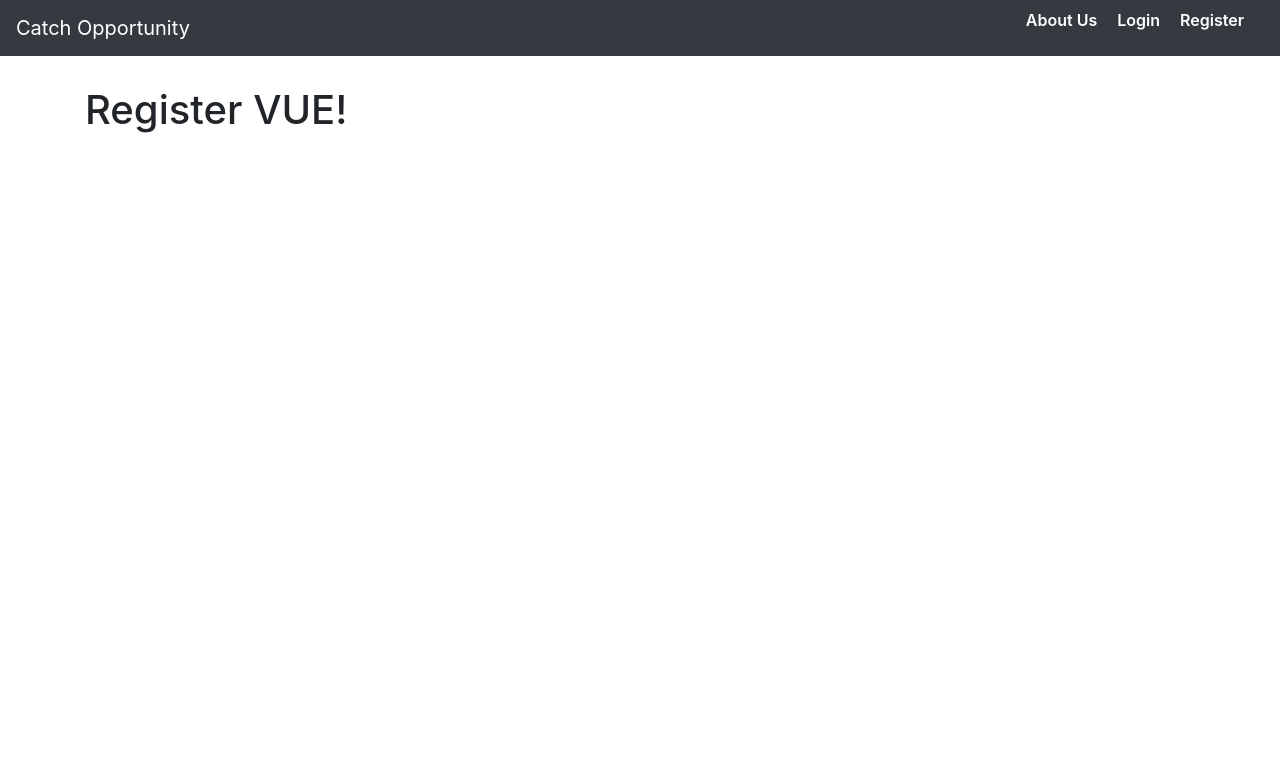
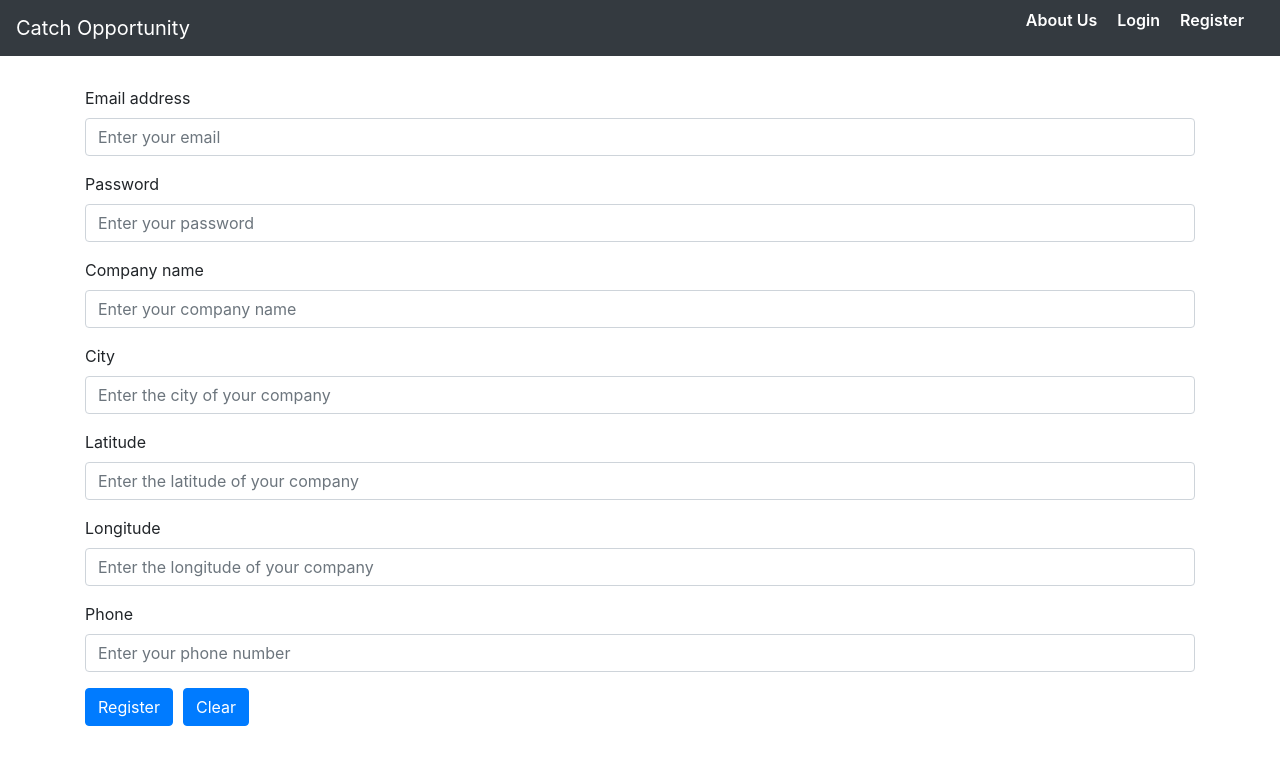
Before and after one commit to berkyvz/vue-co, a Vue app: page /#/register in a window 1280 px wide. Shown: the top 764 px of the page. Built offline with nearby package versions, Linux system fonts and the light colour scheme; what vue-resource would draw is missing.

Commit message:
register page is almost done

```diff
--- a/src/components/Login.vue
+++ b/src/components/Login.vue
@@ -1,4 +1,3 @@
-
 <template>
     <div class="container">
         <div class="form">
--- a/src/components/Register.vue
+++ b/src/components/Register.vue
@@ -1,7 +1,43 @@
-
 <template>
     <div class="container">
-        <h1>Register VUE!</h1>
+        <div class="form-group">
+            <label>Email address</label>
+            <input type="email" v-model="email" class="form-control" placeholder="Enter your email">
+        </div>
+        <div class="form-group">
+            <label>Password</label>
+            <input type="password" v-model="password" class="form-control" placeholder="Enter your password">
+        </div>
+        <div class="form-group">
+            <label>Company name</label>
+            <input type="text" v-model="companyName" class="form-control" placeholder="Enter your company name">
+        </div>
+        <div class="form-group">
+            <label>City</label>
+            <input type="text" v-model="city" class="form-control" placeholder="Enter the city of your company ">
+        </div>
+        <div class="form-group">
+            <label>Latitude</label>
+            <input type="text" v-model="latitude" class="form-control" placeholder="Enter the latitude of your company ">
+        </div>
+        <div class="form-group">
+            <label>Longitude</label>
+            <input type="text" v-model="longitude" class="form-control" placeholder="Enter the longitude of your company ">
+        </div>
+        <div class="form-group">
+            <label>Phone</label>
+            <input type="text" v-model="phone" class="form-control" placeholder="Enter your phone number">
+        </div>
+        <div v-if="isRegistered == 1" class="alert alert-danger" role="alert">
+            Something you have written is incorrect.
+        </div>
+        <div v-if="isRegistered == 2" class="alert alert-success" role="alert">
+            Welcome {{ name }}! You have successfully registered.
+        </div>
+        <button id="btnLeft" type="submit" class="btn btn-primary" v-on:click="submitRegister" >Register</button>
+
+        <button id="btnRight" type="reset" class="btn btn-primary" v-on:click="submitClear" >Clear</button>
+
     </div>
 
 </template>
@@ -11,12 +47,59 @@ export default {
     name : 'register',
     data(){
         return {
+            email : "",
+            password : "",
+            companyName : "",
+            city : "",
+            latitude : "",
+            longitude : "",
+            phone : "",
+            isRegistered : 0,
+            name : ""
+        }
+    },
+    methods : {
+        submitRegister : function (){
+            var registerObj = {
+                'email' : this.email ,
+                'password' : this.password,
+                'companyName' : this.companyName,
+                'city' : this.city,
+                'latitude' : this.latitude,
+                'longitude' : this.longitude,
+                'phone' : this.phone,
 
+            }
+            this.$http.get('http://localhost:8080/company/me', registerObj).then(
+                (response) => {
+                    this.isRegistered = 2;
+                    this.name = response.body.name;
+                },
+                (err) => {
+                    this.isRegistered = 1;
+                }
+            )
+
+        },
+        submitClear : function (){
+
+                this.email = "";
+                this.password = "";
+                this.companyName = "";
+                this.city = "";
+                this.latitude = "";
+                this.longitude = "";
+                this.phone = "";
+
+            }
         }
     }
-}
+
 </script>
 
 <style scoped>
+    #btnLeft {
+        margin-right: 10px;
 
+    }
 </style>
```
